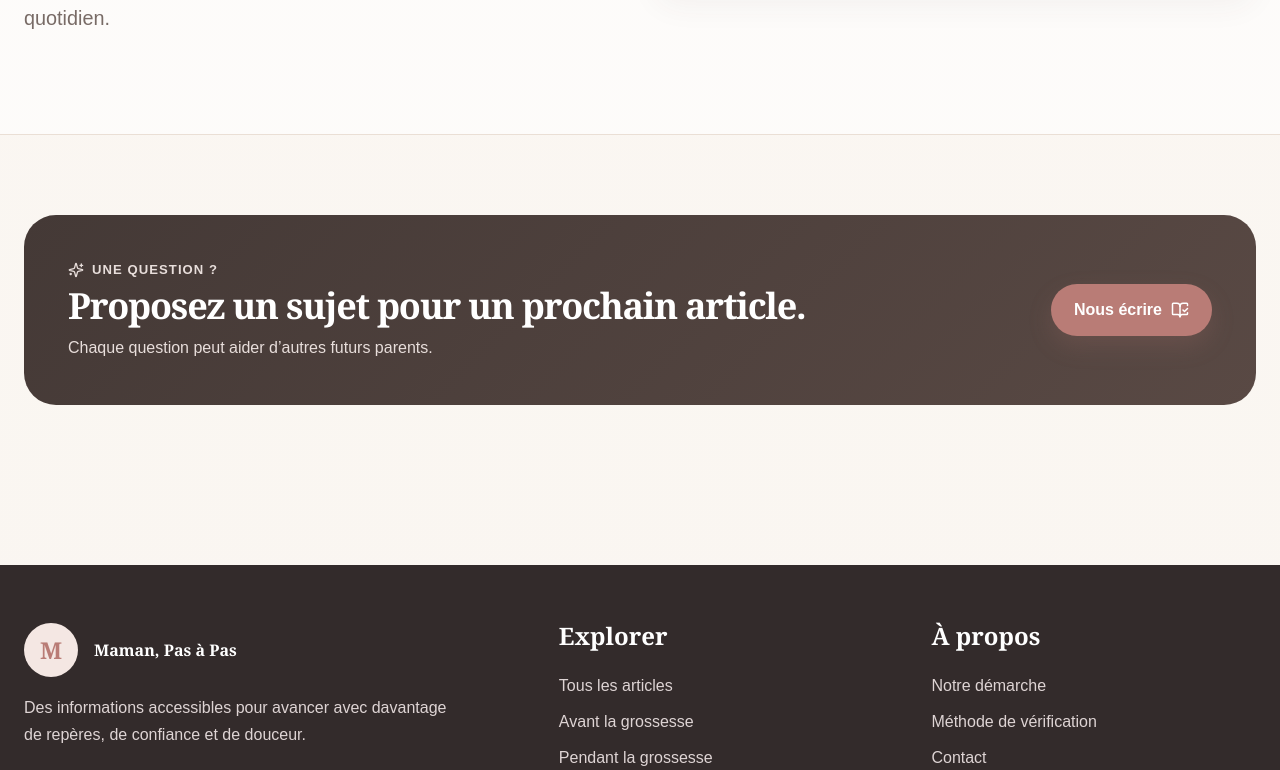
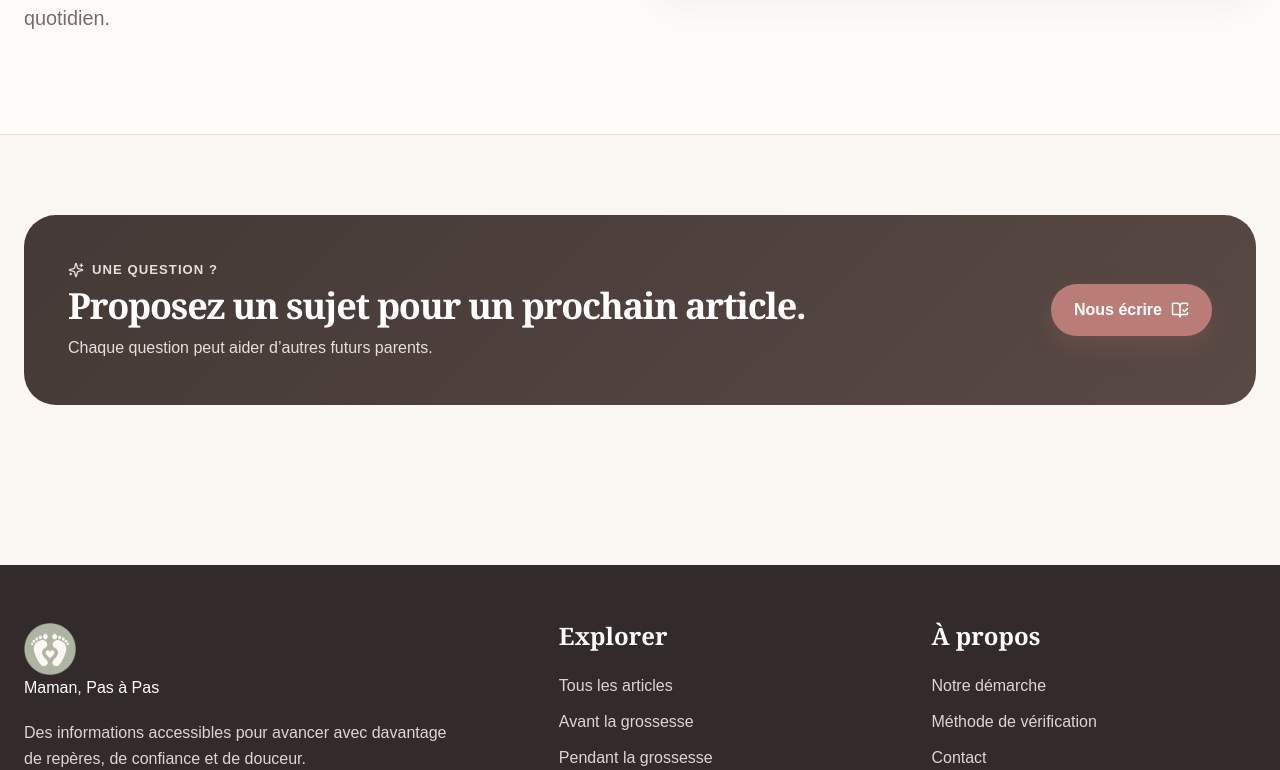
Before and after one commit to Yelenna04/maman-pas-a-pas, a Next.js app: page / in a window 1280 px wide. Shown: the part 3506-4276 px from the top of the page. Built offline with nearby package versions, Linux system fonts and the light colour scheme.

Commit message:
Add files via upload

```diff
--- a/components/Footer.tsx
+++ b/components/Footer.tsx
@@ -1,3 +1,4 @@
+import Image from "next/image";
 import Link from "next/link";
 import { siteConfig } from "@/lib/site";
 
@@ -7,17 +8,37 @@ export function Footer() {
       <div className="container">
         <div className="footer-grid">
           <div>
-            <Link href="/" className="brand">
-              <span className="brand-mark">M</span>
+            <Link
+              href="/"
+              className="footer-brand"
+              aria-label="Maman, Pas à Pas — Accueil"
+            >
+              <Image
+                src="/images/logo-instagram-maman-pas-a-pas.png"
+                alt=""
+                width={52}
+                height={52}
+                className="footer-logo-icon"
+              />
+
               <span>{siteConfig.name}</span>
             </Link>
-            <p style={{ color: "#ded4d4", maxWidth: 430, marginTop: 18 }}>
+
+            <p
+              style={{
+                color: "#ded4d4",
+                maxWidth: 430,
+                marginTop: 18
+              }}
+            >
               Des informations accessibles pour avancer avec davantage de repères,
               de confiance et de douceur.
             </p>
           </div>
+
           <div>
             <h3>Explorer</h3>
+
             <div className="footer-links">
               <Link href="/articles">Tous les articles</Link>
               <Link href="/avant-grossesse">Avant la grossesse</Link>
@@ -25,19 +46,27 @@ export function Footer() {
               <Link href="/post-partum">Post-partum</Link>
             </div>
           </div>
+
           <div>
             <h3>À propos</h3>
+
             <div className="footer-links">
               <Link href="/a-propos">Notre démarche</Link>
-              <Link href="/methode-verification">Méthode de vérification</Link>
+              <Link href="/methode-verification">
+                Méthode de vérification
+              </Link>
               <Link href="/contact">Contact</Link>
               <Link href="/mentions-legales">Mentions légales</Link>
-              <Link href="/politique-confidentialite">Confidentialité</Link>
+              <Link href="/politique-confidentialite">
+                Confidentialité
+              </Link>
             </div>
           </div>
         </div>
+
         <div className="footer-bottom">
-          © {new Date().getFullYear()} {siteConfig.name}. Les contenus ne remplacent pas une consultation médicale.
+          © {new Date().getFullYear()} {siteConfig.name}. Les contenus ne
+          remplacent pas une consultation médicale.
         </div>
       </div>
     </footer>
```
